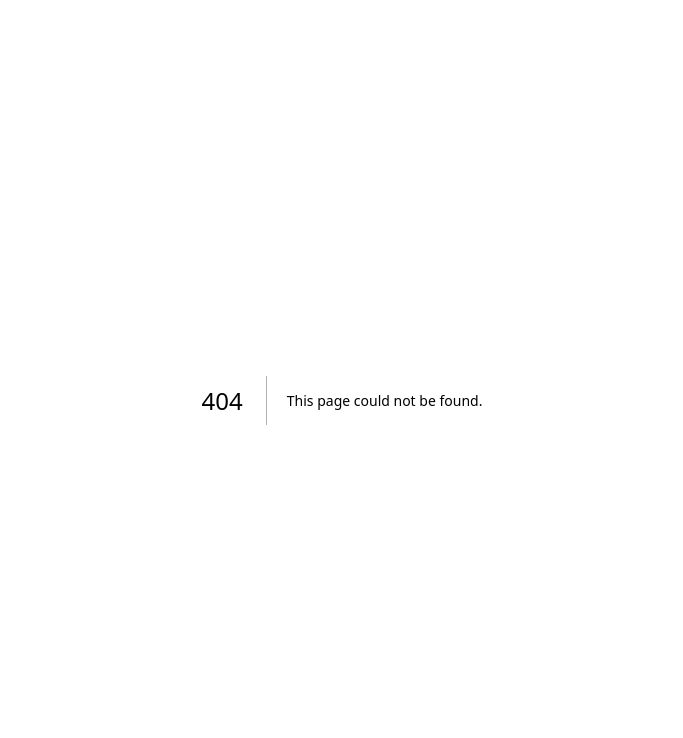
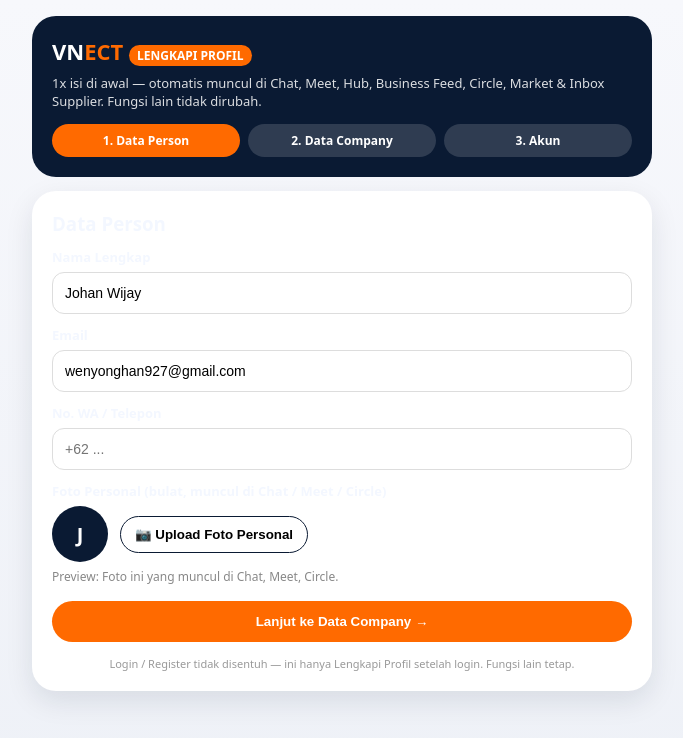
Before and after one commit to HobbiGo/v-nect, a Next.js app: page /complete-profile in a window 1280 px wide. Before the commit this address had no page. Shown: the top 738 px of the page, without its empty margins (298-981 px from the left). Built offline with nearby package versions, Linux system fonts and the light colour scheme.

Commit message:
Create page.tsx

```diff
--- /dev/null
+++ b/src/app/complete-profile/page.tsx
@@ -0,0 +1,37 @@
+"use client";
+import { useState } from "react";
+export const dynamic = "force-dynamic";
+// NEXT: Complete Registration - 1x isi, kepake di semua side. TIDAK merubah fungsi lain.
+// Data ini nanti disimpan ke Supabase tabel profiles, dipakai di Chat/Meet/Hub/Feed/Circle/Market/Inbox
+export default function CompleteProfile(){
+  const [step,setStep] = useState(1);
+  const [f,setF] = useState({name:"Johan Wijay",email:"wenyonghan927@gmail.com",phone:"",photo:"",company:"PT. Batik Solo Jaya",logo:"",desc:"Spesialis Batik Tulis Solo, sejak 2015, 50 pengrajin, ekspor ke 5 negara",category:"Fashion / Batik",country:"🇮🇩 Indonesia",type:"Keduanya (Buyer + Supplier)",lang:"🇮🇩 Indonesia"});
+  const set = (k:string,v:string)=>setF({...f,[k]:v});
+  const input = (label:string,k:string,ph:string)=> (<div style={{marginTop:12}}><div style={{fontSize:13,fontWeight:700,marginBottom:6}}>{label}</div><input value={(f as any)[k]} onChange={e=>set(k,e.target.value)} placeholder={ph} style={{width:"100%",padding:"12px",borderRadius:12,border:"1px solid #ddd",fontSize:14}} /></div>);
+  return (
+    <div style={{background:"linear-gradient(180deg,#F7F8FC,#EEF1F7)",minHeight:"100vh",fontFamily:"system-ui",padding:16}}>
+      <div style={{maxWidth:620,margin:"0 auto"}}>
+        <div style={{background:"#0A1A33",color:"#fff",borderRadius:24,padding:20}}>
+          <div style={{fontWeight:900,fontSize:22}}>VN<span style={{color:"#FF6A00"}}>ECT</span> <span style={{fontSize:12,background:"#FF6A00",padding:"2px 8px",borderRadius:999}}>LENGKAPI PROFIL</span></div>
+          <p style={{fontSize:13,opacity:0.85,margin:"8px 0 0"}}>1x isi di awal — otomatis muncul di Chat, Meet, Hub, Business Feed, Circle, Market & Inbox Supplier. Fungsi lain tidak dirubah.</p>
+          <div style={{display:"flex",gap:8,marginTop:14}}>{[1,2,3].map(n=>(<div key={n} style={{flex:1,textAlign:"center",padding:"8px",borderRadius:999,background:step===n?"#FF6A00":"rgba(255,255,255,0.15)",fontSize:12,fontWeight:800}}>{n===1?"1. Data Person":n===2?"2. Data Company":"3. Akun"}</div>))}</div>
+        </div>
+        <div style={{background:"#fff",borderRadius:24,padding:20,marginTop:14,boxShadow:"0 10px 28px rgba(10,26,51,0.10)"}}>
+          {step===1 && (<><h3 style={{margin:0}}>Data Person</h3>{input("Nama Lengkap","name","Johan Wijay")}{input("Email","email","email")}{input("No. WA / Telepon","phone","+62 ...")}
+            <div style={{marginTop:12}}><div style={{fontSize:13,fontWeight:700,marginBottom:6}}>Foto Personal (bulat, muncul di Chat / Meet / Circle)</div><div style={{display:"flex",gap:12,alignItems:"center"}}><div style={{width:56,height:56,borderRadius:"50%",background:"#0A1A33",color:"#fff",display:"flex",alignItems:"center",justifyContent:"center",fontWeight:900,fontSize:20}}>J</div><button style={{padding:"10px 14px",borderRadius:999,border:"1px solid #0A1A33",background:"#fff",cursor:"pointer",fontWeight:700}}>📷 Upload Foto Personal</button></div><div style={{fontSize:12,color:"#888",marginTop:6}}>Preview: Foto ini yang muncul di Chat, Meet, Circle.</div></div>
+            <button onClick={()=>setStep(2)} style={{width:"100%",marginTop:16,background:"#FF6A00",color:"#fff",border:"none",padding:"13px",borderRadius:999,fontWeight:800,cursor:"pointer"}}>Lanjut ke Data Company →</button></>)}
+          {step===2 && (<><h3 style={{margin:0}}>Data Company</h3>{input("Nama Company","company","PT. Batik Solo Jaya")}
+            <div style={{marginTop:12}}><div style={{fontSize:13,fontWeight:700,marginBottom:6}}>Logo Company (kotak, muncul di Market / Feed / Inbox)</div><div style={{display:"flex",gap:12,alignItems:"center"}}><div style={{width:56,height:56,borderRadius:14,background:"#0A1A33",color:"#fff",display:"flex",alignItems:"center",justifyContent:"center",fontWeight:900}}>BSJ</div><button style={{padding:"10px 14px",borderRadius:999,border:"1px solid #0A1A33",background:"#fff",cursor:"pointer",fontWeight:700}}>🏢 Upload Logo Company</button></div></div>
+            <div style={{marginTop:12}}><div style={{fontSize:13,fontWeight:700,marginBottom:6}}>Keterangan / Deskripsi Company</div><textarea value={f.desc} onChange={e=>set("desc",e.target.value)} rows={3} style={{width:"100%",padding:"12px",borderRadius:12,border:"1px solid #ddd",fontSize:14}} /></div>
+            {input("Kategori","category","Fashion / Batik")}{input("Negara","country","🇮🇩 Indonesia")}
+            <div style={{display:"flex",gap:10,marginTop:16}}><button onClick={()=>setStep(1)} style={{flex:1,padding:"13px",borderRadius:999,border:"1px solid #ddd",background:"#fff",cursor:"pointer",fontWeight:700}}>← Kembali</button><button onClick={()=>setStep(3)} style={{flex:1,background:"#FF6A00",color:"#fff",border:"none",padding:"13px",borderRadius:999,fontWeight:800,cursor:"pointer"}}>Lanjut ke Akun →</button></div></>)}
+          {step===3 && (<><h3 style={{margin:0}}>Akun</h3><div style={{marginTop:12}}><div style={{fontSize:13,fontWeight:700,marginBottom:6}}>Tipe Akun</div><div style={{display:"flex",gap:8,flexWrap:"wrap"}}>{["Buyer","Supplier","Keduanya (Buyer + Supplier)"].map(t=>(<button key={t} onClick={()=>set("type",t)} style={{padding:"10px 14px",borderRadius:999,border:"none",background:f.type===t?"#0A1A33":"#eee",color:f.type===t?"#fff":"#333",fontWeight:700,cursor:"pointer"}}>{t}</button>))}</div></div>
+            <div style={{marginTop:12}}><div style={{fontSize:13,fontWeight:700,marginBottom:6}}>Bahasa</div><div style={{display:"flex",gap:8}}>{["🇮🇩 Indonesia","🇺🇸 English","🇨🇳 中文","🇯🇵 日本語","🇰🇷 한국어"].map(l=>(<button key={l} onClick={()=>set("lang",l)} style={{padding:"10px 12px",borderRadius:999,border:"none",background:f.lang===l?"#FF6A00":"#eee",color:f.lang===l?"#fff":"#333",fontWeight:700,cursor:"pointer"}}>{l}</button>))}</div></div>
+            <div style={{background:"#FFF7ED",borderRadius:14,padding:14,marginTop:16,fontSize:13,lineHeight:1.7}}><b>Preview — Yang akan muncul di semua side:</b><br/>👤 {f.name} • 🏢 {f.company} • {f.country}<br/>Logo: BSJ • Foto: J • {f.desc}<br/>Tipe: {f.type} • Bahasa: {f.lang}</div>
+            <div style={{display:"flex",gap:10,marginTop:16}}><button onClick={()=>setStep(2)} style={{flex:1,padding:"13px",borderRadius:999,border:"1px solid #ddd",background:"#fff",cursor:"pointer",fontWeight:700}}>← Kembali</button><button onClick={()=>alert("Tersimpan (Virtual) - Nanti dikonekkan ke Supabase profiles. Data ini akan muncul di Chat/Meet/Hub/Feed/Circle/Market/Inbox.")} style={{flex:1,background:"#FF6A00",color:"#fff",border:"none",padding:"13px",borderRadius:999,fontWeight:800,cursor:"pointer"}}>✅ Simpan & Selesai</button></div></>)}
+          <div style={{textAlign:"center",fontSize:11,color:"#999",marginTop:14}}>Login / Register tidak disentuh — ini hanya Lengkapi Profil setelah login. Fungsi lain tetap.</div>
+        </div>
+      </div>
+    </div>
+  );
+}
```
